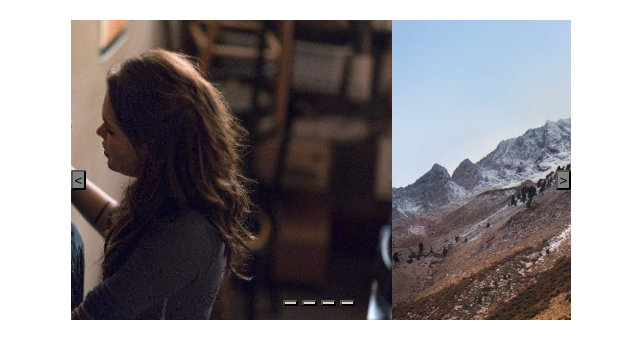
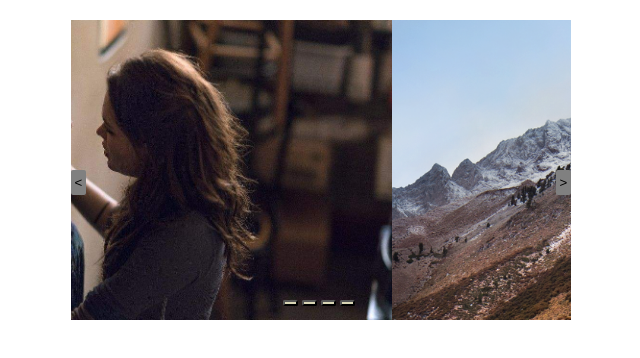
Before and after one commit to jessieshao/slides-demo-1, a plain HTML site: page index.html in a window 1280 px wide. Shown: the full height of the page, 319-959 px from the left. Drawn offline with Linux system fonts and the light colour scheme.

Commit message:
第四次修改

```diff
--- a/main.js
+++ b/main.js
@@ -17,6 +17,7 @@ $('#next').on('click',function(){
 let timer = setInterval(function(){
     goToSlides(current + 1)
 },2000)
+
 $('.container').on('mouseenter',function(){
     window.clearInterval(timer)
 }).on('mouseleave',function(){
--- a/style.css
+++ b/style.css
@@ -46,15 +46,17 @@
 .controls .next{
     float: right;
     width: 15px;
-    height: 20px;
+    height: 25px;
     background: grey;
     outline: none;
     border-radius: 2px;
+    border: none;
 }
 .controls .pre{
     width: 15px;
-    height: 20px;
+    height: 25px;
     background: grey;
     outline: none;
     border-radius: 2px;
+    border: none;
 }
```
